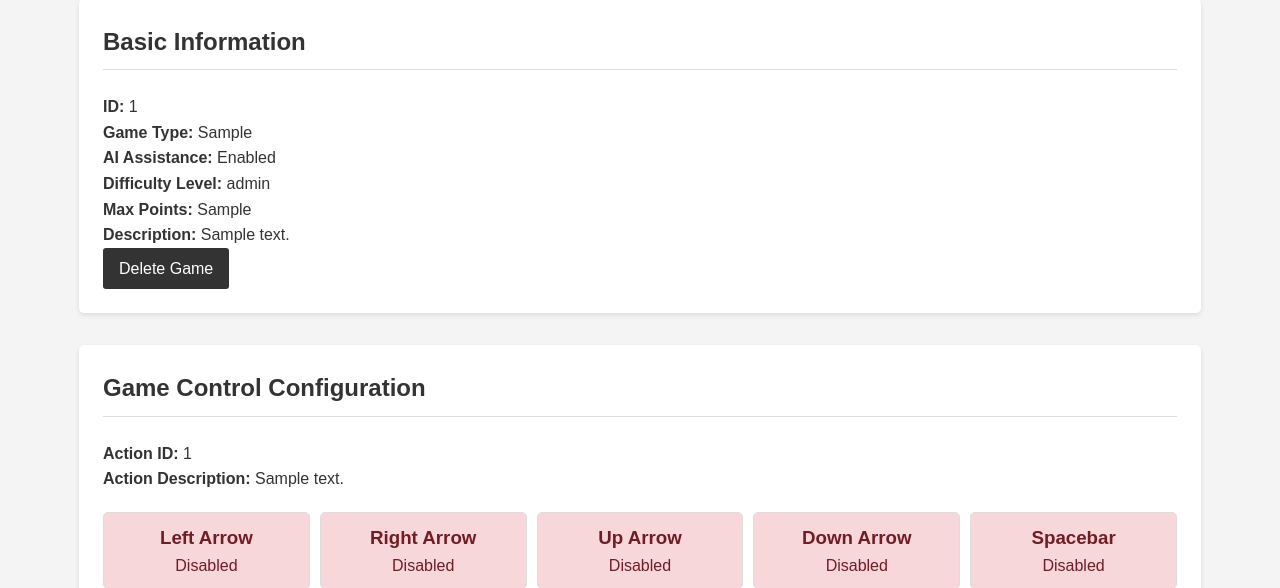
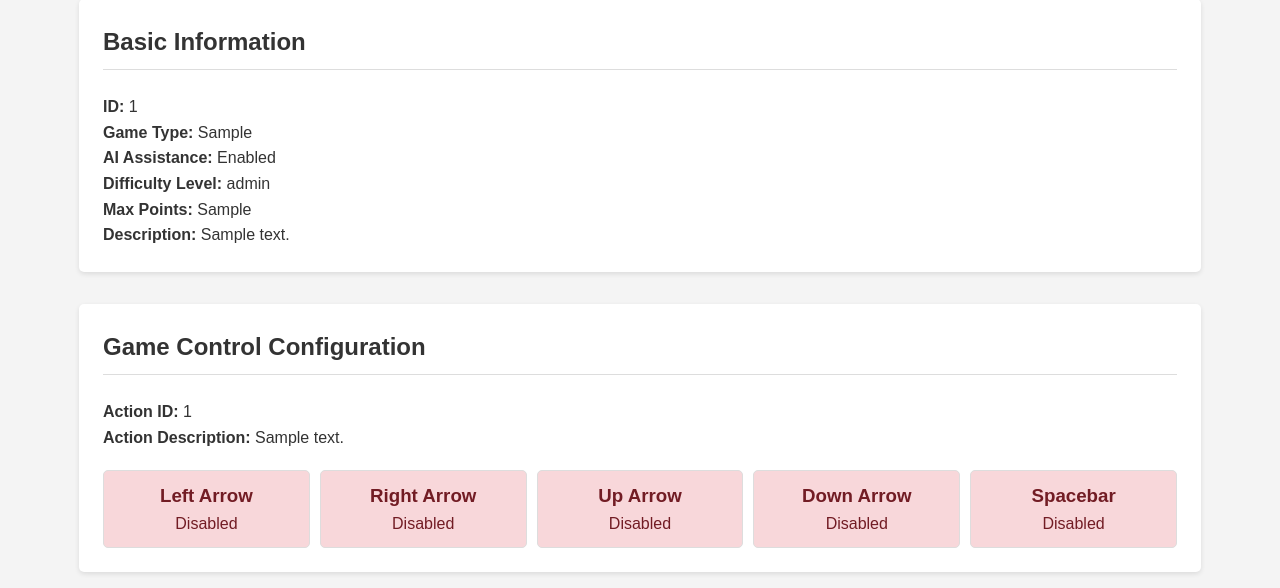
Before and after one commit to haorup/tetris-tracker, a PHP site: page /game_details.php?id=1 in a window 1280 px wide. Shown: the part 163-751 px from the top of the page. Run offline with PHP 8.4, Linux system fonts and the light colour scheme; tables that the repository leaves empty or names only in its code hold one stand-in row (values such as "Sample post"); data that the repository does not hold is empty.

Commit message:
removed the delete game button in games.php and game_details.php

```diff
--- a/game_details.php
+++ b/game_details.php
@@ -145,9 +145,7 @@ $playerGames = $stmt->get_result();
                     <strong>Description:</strong> <?php echo $game['game_description']; ?>
                 </div>
             </div>
-            <div class="actions">
-                <a href="games.php?delete_id=<?php echo $game['game_id']; ?>" class="btn delete-btn" onclick="return confirm('Are you sure you want to delete this game? All related data will also be deleted.');">Delete Game</a>
-            </div>
+
         </section>
 
         <section class="game-controls">
--- a/games.php
+++ b/games.php
@@ -126,7 +126,7 @@ $games = $conn->query($sql);
                         <td><?php echo $game['game_description']; ?></td>
                         <td>
                             <a href="game_details.php?id=<?php echo $game['game_id']; ?>" class="btn small">View Details</a>
-                            <a href="games.php?delete_id=<?php echo $game['game_id']; ?>" class="btn small delete-btn" onclick="return confirm('Are you sure you want to delete this game? All related data will also be deleted.');">Delete</a>
+
                         </td>
                     </tr>
                 <?php
```
